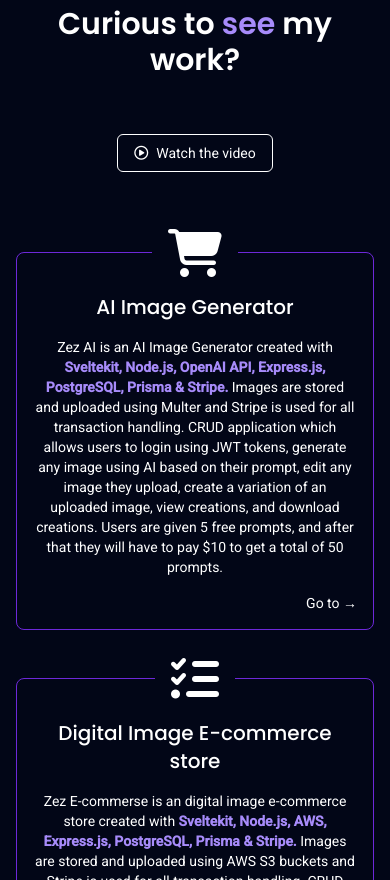
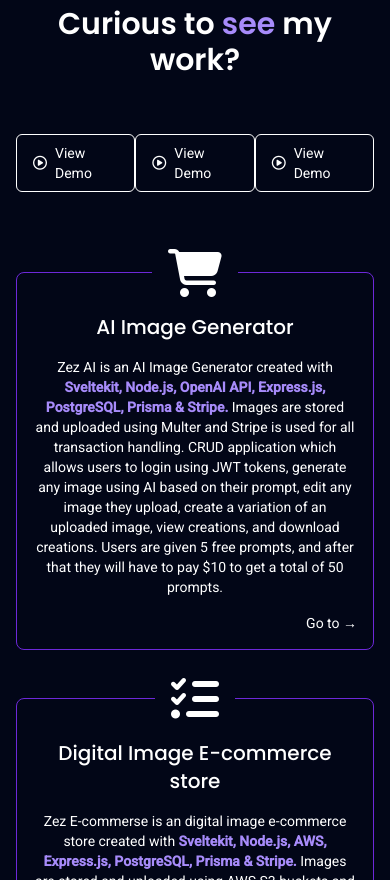
Before and after one commit to ssm53/mt.code, a SvelteKit app: page / in a window 390 px wide. Shown: the part 1120-2000 px from the top of the page. Built offline with nearby package versions, Linux system fonts and the light colour scheme.

Commit message:
just before frontend set up

```diff
--- a/src/components/Footer.svelte
+++ b/src/components/Footer.svelte
@@ -3,11 +3,25 @@
 
   </p>
   <div class=" flex flex-col gap-4 justify-center items-center">
-    <p><b class=" pr-2">Email</b>shaunshanil95@gmail.com
+    <p><b class=" pr-2">Email:</b>shaunshanil95@gmail.com
 
     </p>
-    <p><b class=" pr-2">Github</b>
-      <a class=" text-violet-400" target="_blank" href="#">
+    <p><b class=" pr-2">Linkedin:</b>
+      <a class=" text-violet-400" target="_blank" href="https://www.linkedin.com/in/shaun-shanil-menezes/">
+        Shaun Shanil Menezes<sup><span class=" text-xs scale-75 pl-0.5">
+          <i class=" fa-solid fa-arrow-up-right-from-square text-xs scale-[75%]"></i>
+
+        </span>
+        </sup>
+
+      </a>
+
+    </p>
+    <p><b class=" pr-2">Mobile Number/ Whatsapp:</b>+6012-3397028
+
+    </p>
+    <p><b class=" pr-2">Github:</b>
+      <a class=" text-violet-400" target="_blank" href="https://github.com/ssm53">
         ssm53<sup><span class=" text-xs scale-75 pl-0.5">
           <i class=" fa-solid fa-arrow-up-right-from-square text-xs scale-[75%]"></i>
 
--- a/src/components/Main.svelte
+++ b/src/components/Main.svelte
@@ -2,9 +2,9 @@
   import Step from "./Step.svelte";
 
   let steps = [
-    {name: 'AI Image Generator', icon: ' fa-solid fa-cart-shopping'},
-    {name: 'Digital Image E-commerce store', icon: ' fa-solid fa-list-check'},
-    {name: 'Jobs Marketplace', icon: ' fa-solid fa-diagram-project'}
+    {name: 'AI Image Generator', icon: ' fa-solid fa-cart-shopping', href: "https://zencraft.pages.dev/?fbclid=IwAR2TK43DzgKWVZC8SOAbsvJcBODd158wg3bGfIGYorcZW9Sznp4Ycsy-MJM"},
+    {name: 'Digital Image E-commerce store', icon: ' fa-solid fa-list-check', href: "https://next-ecomm-fe.pages.dev/"},
+    {name: 'Jobs Marketplace', icon: ' fa-solid fa-diagram-project', href: "https://first-svelte-app.pages.dev/"}
   ]
 
   let benefits = [
@@ -36,7 +36,7 @@
       <h4 class="relative z-9">Get in touch &rarr;</h4>
     </a>
   </div>
-  <div class=" relative shadow-2xl grid place-items-center">
+  <div class=" relative shadow-2xl grid place-items-center flex flex-col">
     <img src="images/profile.jpg" alt="profile pic" class="object-cover z-[2] max-h-[70vh]" />
 
   </div>
@@ -49,10 +49,21 @@
       <h3 class=" font-semibold text-3xl sm:text-4xl md:text-5xl">Curious to <span class="poppins text-violet-400">see</span> my work? </h3>
 
     </div>
-    <a href="#" target="_blank" class="mx-auto px-4 py-2 rounded-md border border-solid border-white flex items-center gap-2 -mb-4 sm:-mb-0 -mt-10 hover:border-violet-700 duration-200">
-      <i class="fa-regular fa-circle-play"></i>
-      <p>Watch the video</p>
-    </a>
+    <div class="flex flex-row justify-between">
+      <a href="#" target="_blank" class="mx-auto px-4 py-2 rounded-md border border-solid border-white flex items-center gap-2 -mb-4 sm:-mb-0 -mt-10 hover:border-violet-700 duration-200">
+        <i class="fa-regular fa-circle-play"></i>
+        <p>View Demo</p>
+      </a>
+      <a href="#" target="_blank" class="mx-auto px-4 py-2 rounded-md border border-solid border-white flex items-center gap-2 -mb-4 sm:-mb-0 -mt-10 hover:border-violet-700 duration-200">
+        <i class="fa-regular fa-circle-play"></i>
+        <p>View Demo</p>
+      </a>
+      <a href="#" target="_blank" class="mx-auto px-4 py-2 rounded-md border border-solid border-white flex items-center gap-2 -mb-4 sm:-mb-0 -mt-10 hover:border-violet-700 duration-200">
+        <i class="fa-regular fa-circle-play"></i>
+        <p>View Demo</p>
+      </a>
+
+    </div>
     <div class=" grid grid-cols-1 lg:grid-cols-3 gap-12 lg:gap-10">
       <Step step={steps[0]}>
         <p>Zez AI is an AI Image Generator created with <strong class=" text-violet-400">Sveltekit, Node.js, OpenAI API, Express.js, PostgreSQL, Prisma & Stripe.</strong> Images are stored and uploaded using Multer and Stripe is used for all transaction handling. CRUD application which allows users to login using JWT tokens, generate any image using AI based on their prompt, edit any image they upload, create a variation of an uploaded image, view creations, and download creations. Users are given 5 free prompts, and after that they will have to pay $10 to get a total of 50 prompts.
--- a/src/components/Step.svelte
+++ b/src/components/Step.svelte
@@ -13,7 +13,7 @@
   <slot />
   <div class=" flex-1 flex justify-between gap-4 items-center">
     <div class=" ml-auto cursor-pointer hover:text-slate-950 duration-200 relative after:absolute after:top-0 after:h-0 after:right-full after:w-full after:h-full after:bg-white after: after:duration-200 hover:after:translate-x-full after:z-[-1] overflow-hidden">
-      <p class="relative z-4">Go to &rarr;</p>
+      <a href={step.href} target="_blank" class="relative z-4">Go to &rarr;</a>
 
     </div>
   </div>
```
Also changed, not shown: src/routes/+page.js (+11 -4 lines).
